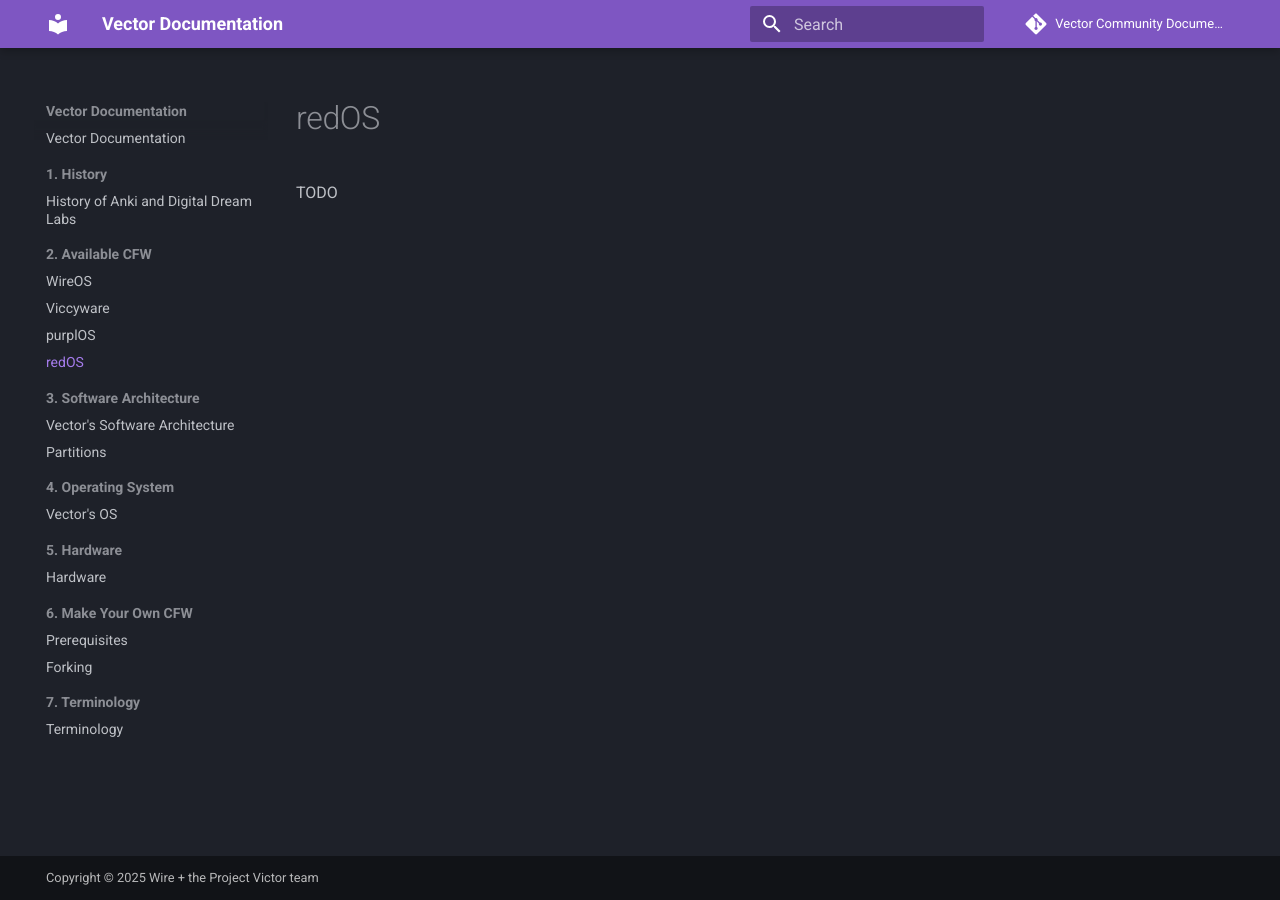
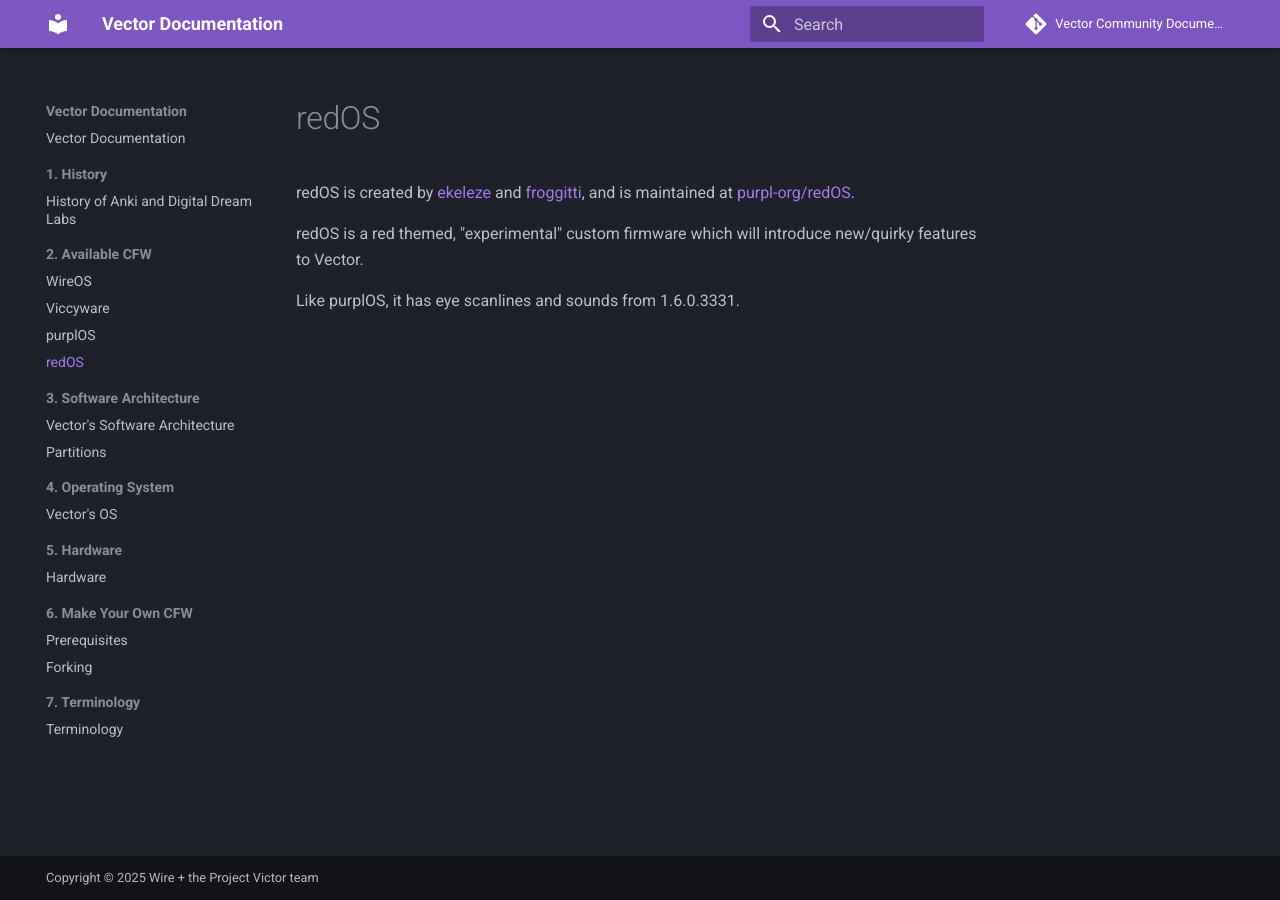
Before and after one commit to os-vector/vector-docs, an MkDocs documentation site: the page built from documents/2. Available CFW/4. redOS.md, in a window 1280 px wide. Built offline with MkDocs 1.6.1 and Material for MkDocs 9.7.7, drawn with Linux system fonts in a browser that asks for light colours; comment, search, counter and statistics services are not loaded.

Commit message:
Update 4. redOS.md

```diff
--- a/documents/2. Available CFW/4. redOS.md
+++ b/documents/2. Available CFW/4. redOS.md
@@ -1,3 +1,7 @@
 # redOS
 
-TODO
+redOS is created by [ekeleze](https://github.com/ekeleze) and [froggitti](github.com/froggitti), and is maintained at [purpl-org/redOS](https://github.com/purpl-org/redOS).
+
+redOS is a red themed, "experimental" custom firmware which will introduce new/quirky features to Vector.
+
+Like purplOS, it has eye scanlines and sounds from 1.6.0.3331.
```
